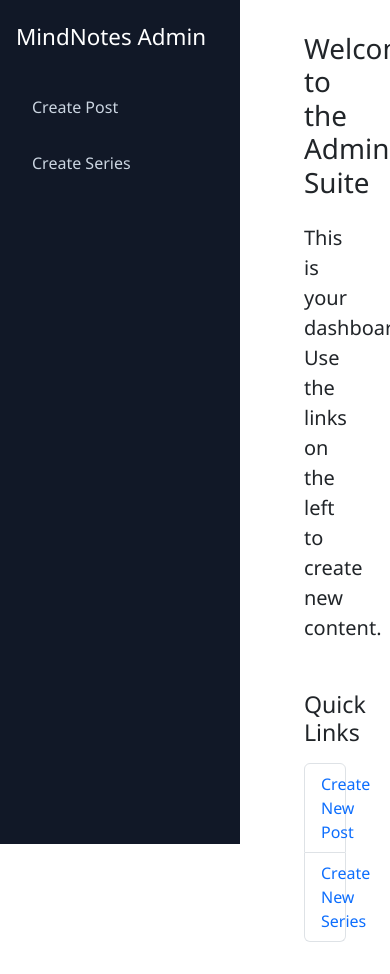
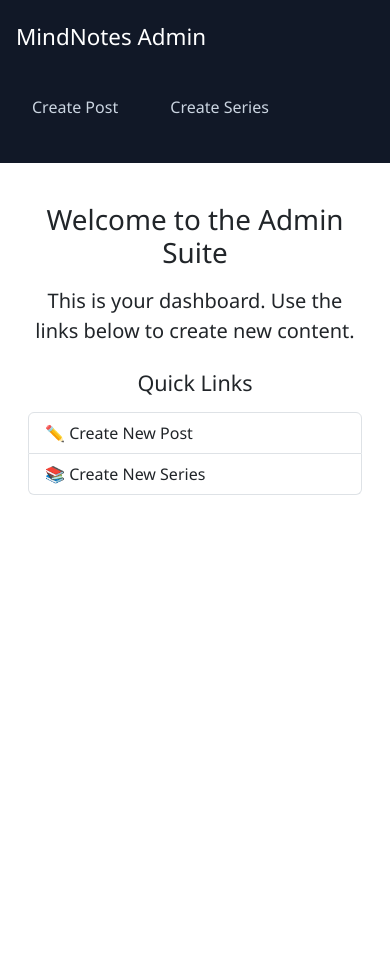
Before and after one commit to bowale-os/JuwonsNotes, a Flask app: page /admin/suite in a window 390 px wide; the page is wider, and only the part inside the window is pictured. After the commit the page ends 495 px from the top of that part, so only its background shows below. Run offline with Flask 3, Linux system fonts and the light colour scheme; the visitor is signed in with stand-in values (Sample User, id 1); data that the repository does not hold is empty; parts of the project's set-up code (start-up, migrations or seed data) failed here and were passed over.

Commit message:
a whole lot of responsiveness

```diff
--- a/templates/admin/admin-suite.html
+++ b/templates/admin/admin-suite.html
@@ -4,20 +4,24 @@
 {% block title %}Admin Suite{% endblock %}
 
 {% block content %}
-<div class="container">
-  <h1 class="mb-4">Welcome to the Admin Suite</h1>
-  <p class="lead">This is your dashboard. Use the links on the left to create new content.</p>
+<div class="container py-4">
+  <div class="text-center text-md-start">
+    <h1 class="mb-3">Welcome to the Admin Suite</h1>
+    <p class="lead">This is your dashboard. Use the links below to create new content.</p>
+  </div>
 
-  <div class="mt-5">
-    <h3 class="mb-3">Quick Links</h3>
-    <ul class="list-group" style="max-width: 300px;">
-      <li class="list-group-item">
-        <a href="{{ url_for('create_post') }}" class="text-decoration-none">Create New Post</a>
-      </li>
-      <li class="list-group-item">
-        <a href="{{ url_for('create_series') }}" class="text-decoration-none">Create New Series</a>
-      </li>
-    </ul>
+  <div class="mt-4 d-flex justify-content-center justify-content-md-start">
+    <div class="w-100" style="max-width: 350px;">
+      <h4 class="mb-3 text-center text-md-start">Quick Links</h4>
+      <div class="list-group">
+        <a href="{{ url_for('create_post') }}" class="list-group-item list-group-item-action">
+          ✏️ Create New Post
+        </a>
+        <a href="{{ url_for('create_series') }}" class="list-group-item list-group-item-action">
+          📚 Create New Series
+        </a>
+      </div>
+    </div>
   </div>
 </div>
 {% endblock %}
--- a/templates/base.html
+++ b/templates/base.html
@@ -47,6 +47,24 @@
       margin-left: 260px;
       padding: 2rem;
     }
+
+  @media (max-width: 768px) {
+    .sidebar {
+      position: static;
+      width: 100%;
+      height: auto;
+    }
+
+    .main-content {
+      margin-left: 0;
+      padding: 1rem;
+    }
+
+    .sidebar a {
+      display: inline-block;
+      margin-right: 1rem;
+    }
+  }
   </style>
 </head>
 <body>
```
Also changed, not shown: templates/admin/create-post.html (+18 -9 lines), templates/admin/create-series.html (+13 -4 lines).
